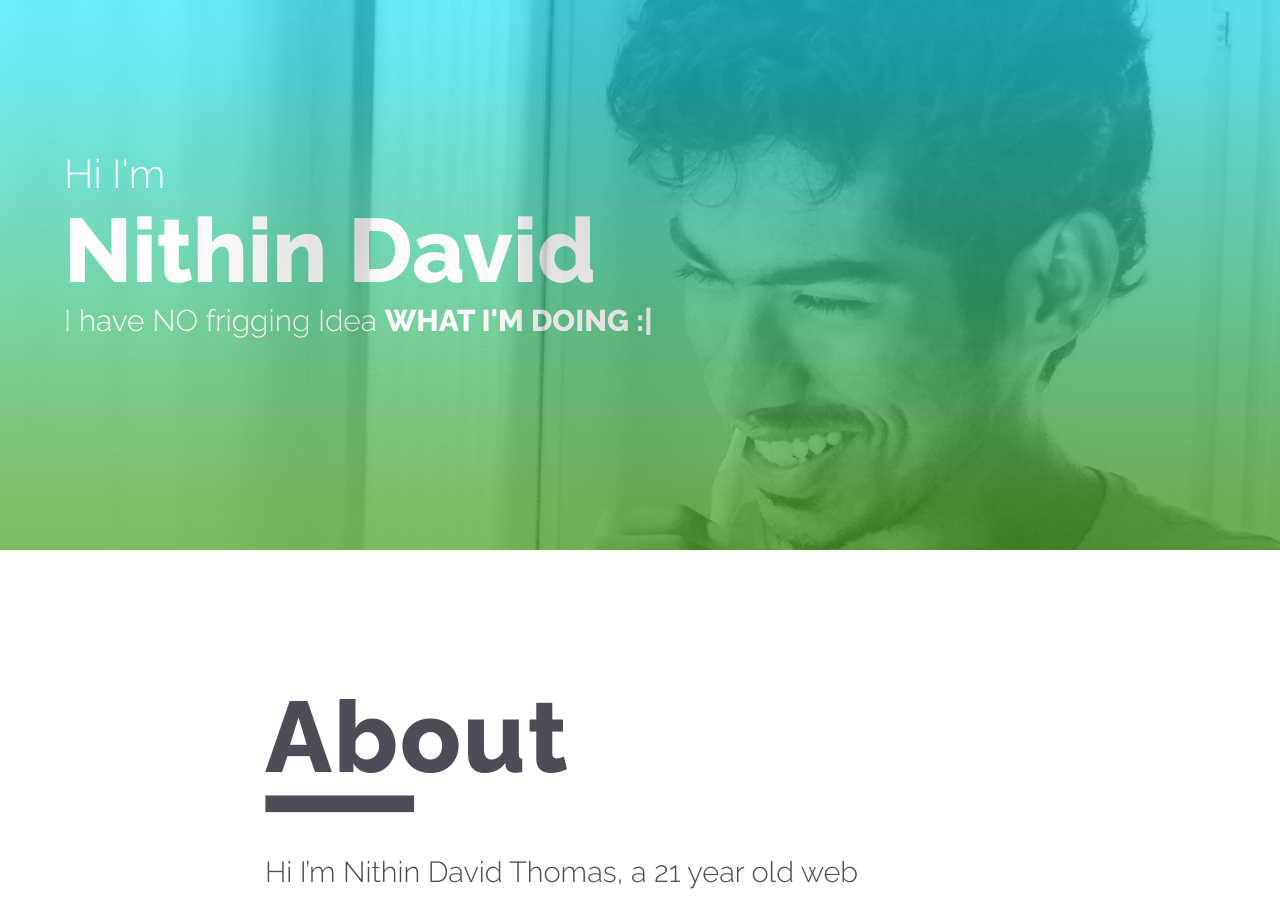
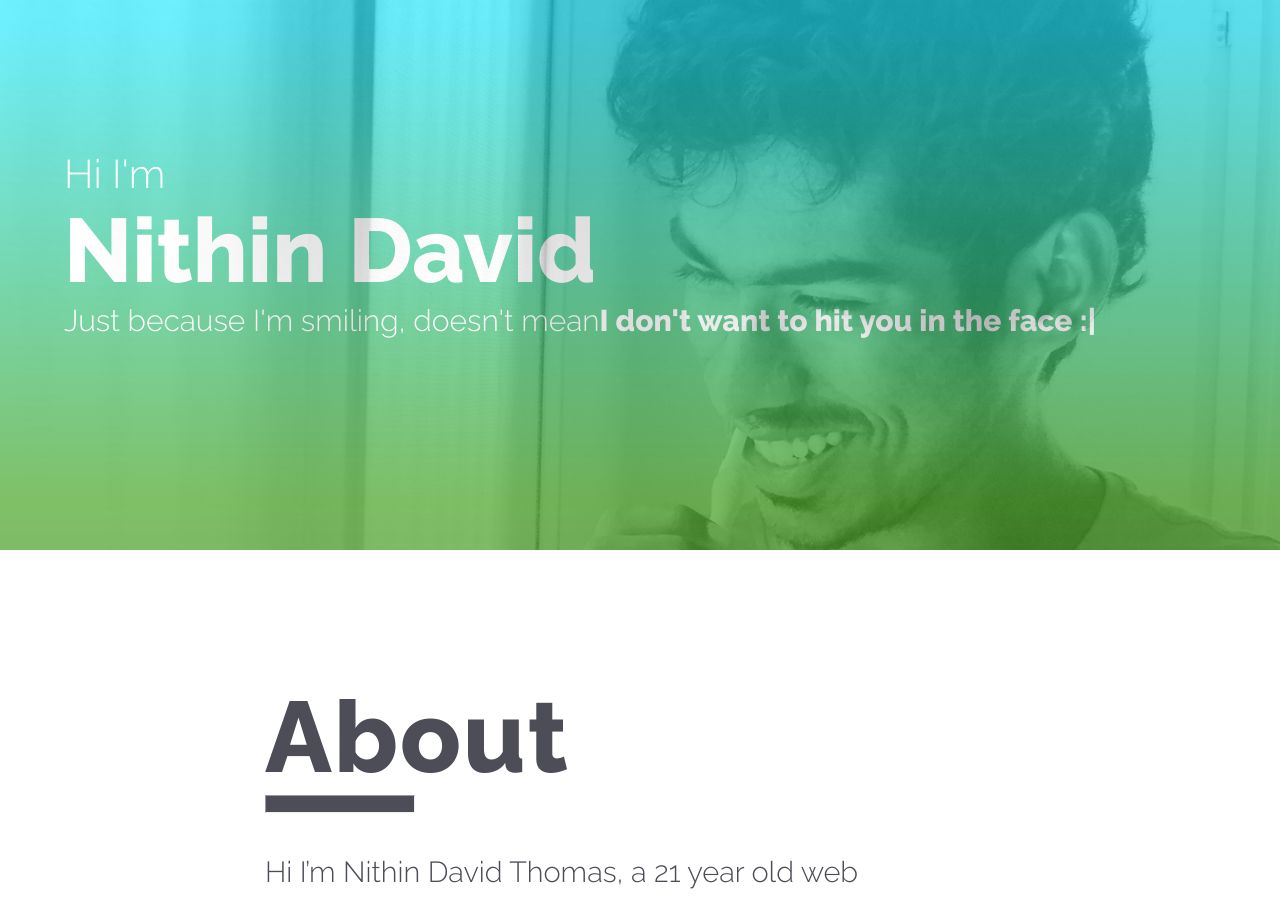
Before and after one commit to nithindavid/nithindavid.github.io, a Jekyll site: the page built from index.html, in a window 1280 px wide and 900 px high. Built offline with Jekyll 4.4.1, drawn with Linux system fonts in a browser that asks for light colours; Markdown is read by kramdown in place of the engine named in the settings.

Commit message:
Update front.html

```diff
--- a/_layouts/front.html
+++ b/_layouts/front.html
@@ -4,7 +4,7 @@
           <div class="overlay">
             <p class="welcome">Hi I'm</p>
             <h1 class="title"><a href="/">{{ site.name }}</a></h1>
-            <p class="tag">I have NO frigging Idea <b>WHAT I'M DOING :|</b></p>
+            <p class="tag">Just because I'm smiling, doesn't mean<b>I don't want to hit you in the face :|</b></p>
           </div>
 
         </div>
```
